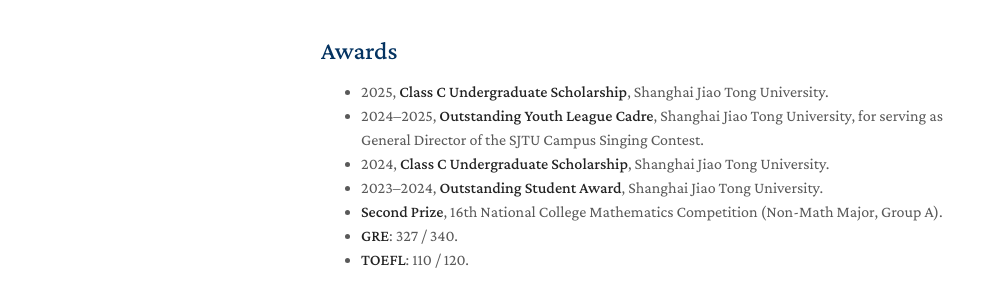
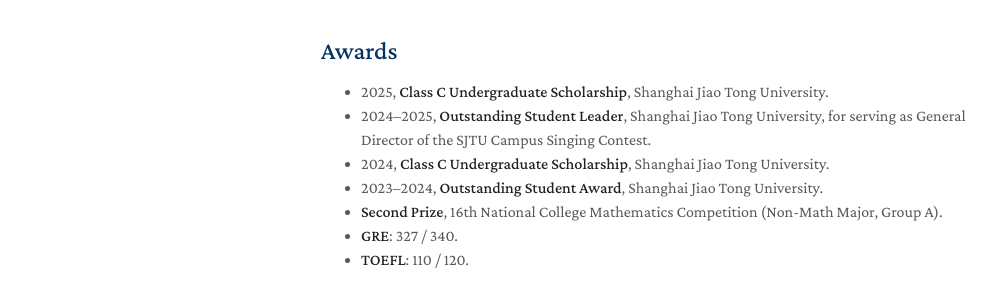
Before and after one commit to RyanStarFox/academic_page, a Jekyll site: the page built from index.md, in a window 1280 px wide and 1340 px high. Shown: the part 930-1230 px from the top of the window, without its empty margins (149-1151 px from the left). Built offline with Jekyll 4.4.1, drawn with Linux system fonts in a browser that asks for light colours; a style sheet for code colours, icons or effects is not loaded; our own code applies the rules of GitHub Pages for plain Markdown files.

Commit message:
Use a more neutral English title for the student leadership award.
Co-authored-by: Cursor <cursoragent@cursor.com>

```diff
--- a/index.md
+++ b/index.md
@@ -25,7 +25,7 @@ Outside the lab, I try to keep life interesting. If you would like to know more
 ## Awards
 
 - 2025, **Class C Undergraduate Scholarship**, Shanghai Jiao Tong University.
-- 2024–2025, **Outstanding Youth League Cadre**, Shanghai Jiao Tong University, for serving as General Director of the SJTU Campus Singing Contest.
+- 2024–2025, **Outstanding Student Leader**, Shanghai Jiao Tong University, for serving as General Director of the SJTU Campus Singing Contest.
 - 2024, **Class C Undergraduate Scholarship**, Shanghai Jiao Tong University.
 - 2023–2024, **Outstanding Student Award**, Shanghai Jiao Tong University.
 - **Second Prize**, 16th National College Mathematics Competition (Non-Math Major, Group A).
```
